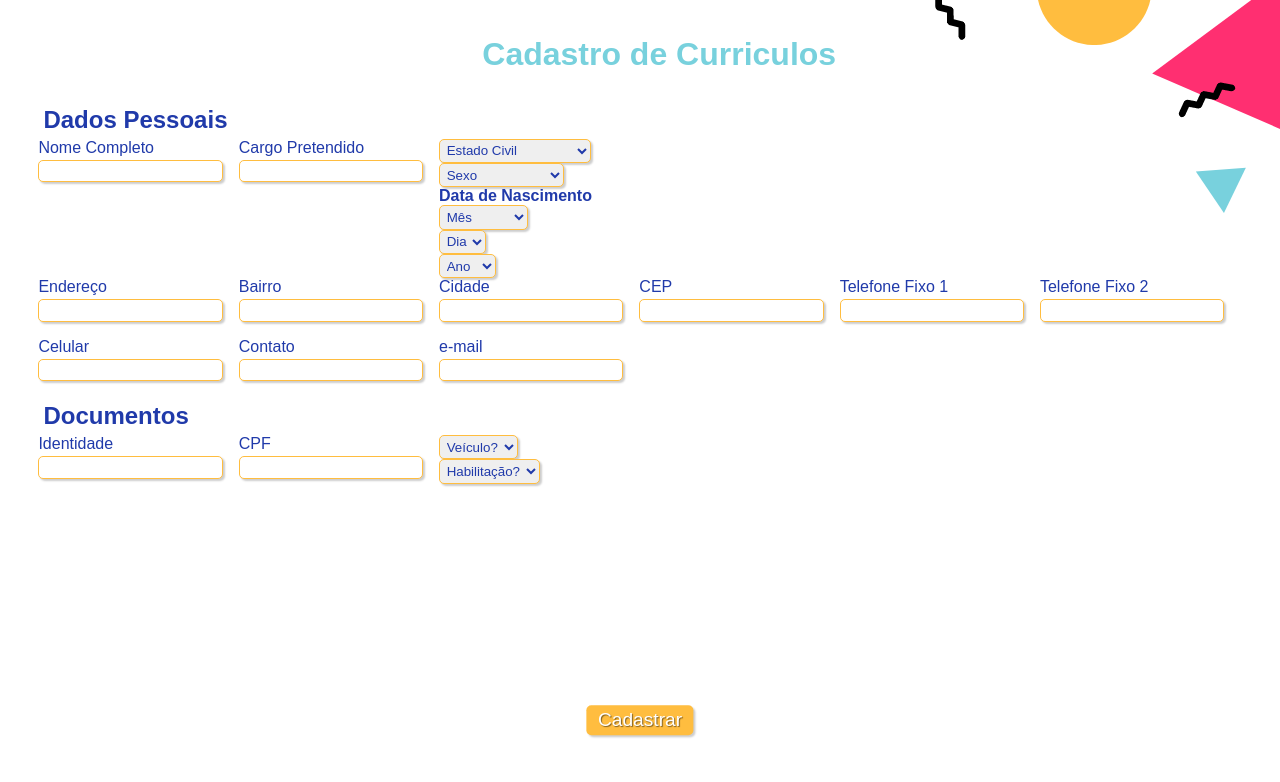
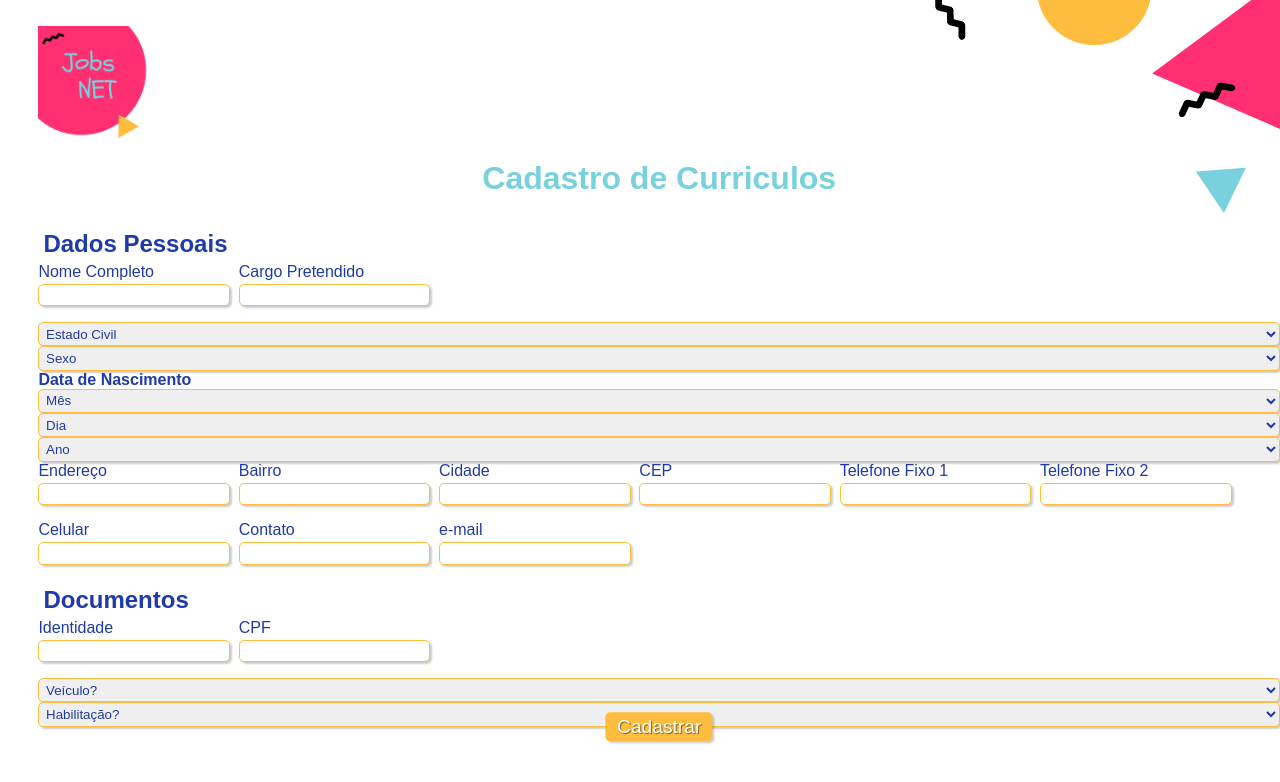
Before and after one commit to ClauApa/StartTech_FormularioCurriculo, a plain HTML site: page index.html in a window 1280 px wide. Drawn offline with Linux system fonts and the light colour scheme.

Commit message:
subindo logo, atualizando index.html e form.css

```diff
--- a/form.css
+++ b/form.css
@@ -63,13 +63,12 @@ ul {
 }
 
 .campo input[type="text"], .campo input[type="email"], select {
-    /* width: 100%; */
+    width: 100%;
     padding: 0.2em;
     border: 1px solid #ffbd3f;
     box-shadow: 2px 2px 2px rgba(0, 0, 0, 0.2);
     display: block;
 }
-
 
 .campo select option {
     padding-right: 1em;
@@ -88,7 +87,7 @@ ul {
     padding: 0.2em 0.6em;
     box-shadow:  2px 2px 2px rgba(0, 0, 0, 0.2);
     text-shadow: 1px 1px 1px rgba(0, 0,0,0.5);
-    position: absolute;
+    position: relative;
     top: 90%;
     left: 50%;
     margin-right: -50%;
--- a/index.html
+++ b/index.html
@@ -9,6 +9,9 @@
 </head>
 <body>
     <header>
+        <div>
+            <img src="./Imagens/LogoJobsNet.png" alt="CA" width="120" height="120">
+        </div>
         <h1 id="titulo">Cadastro de Curriculos</h1>
         <!-- <p id="subtitulo">Complete suas informações</p> -->
         <br>
@@ -46,7 +49,7 @@
                         <option>Prefiro não dizer</option>
                     </select>
                 </div>
-<fieldset class="grupo">
+                <fieldset class="grupo">
                     <label><strong>Data de Nascimento</strong></label>
                     <div>
                         <label for = "mesNasc"></label>
@@ -204,7 +207,7 @@
                     <label for = "email">e-mail</label>
                     <input type="email" name = "e-mail" id = "email">
                 </div>
-           </fieldset>
+            </fieldset>
             <fieldset class="grupo">
                 <ul><label><strong>Documentos</strong></label></ul>
                 <div class="campo">
```
Also changed, not shown: imagens/LogoJobsNet.png (added).
